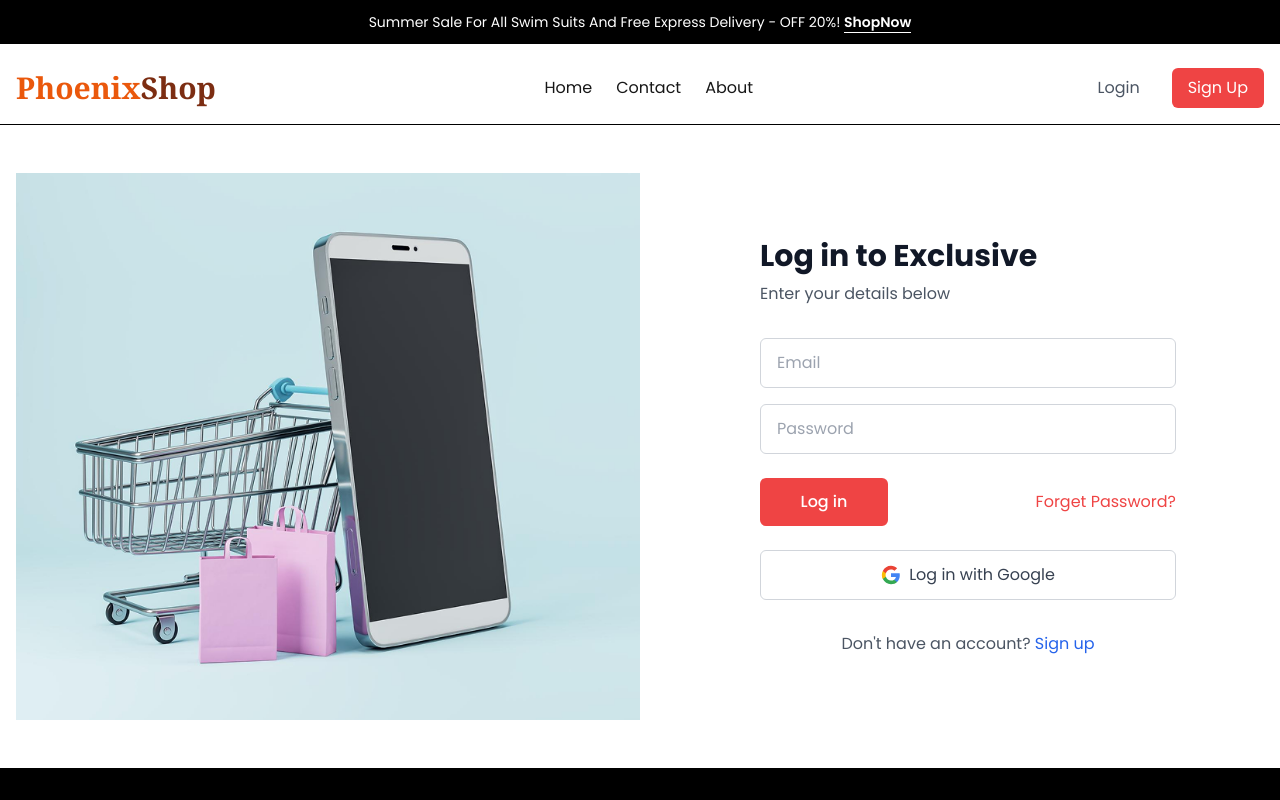
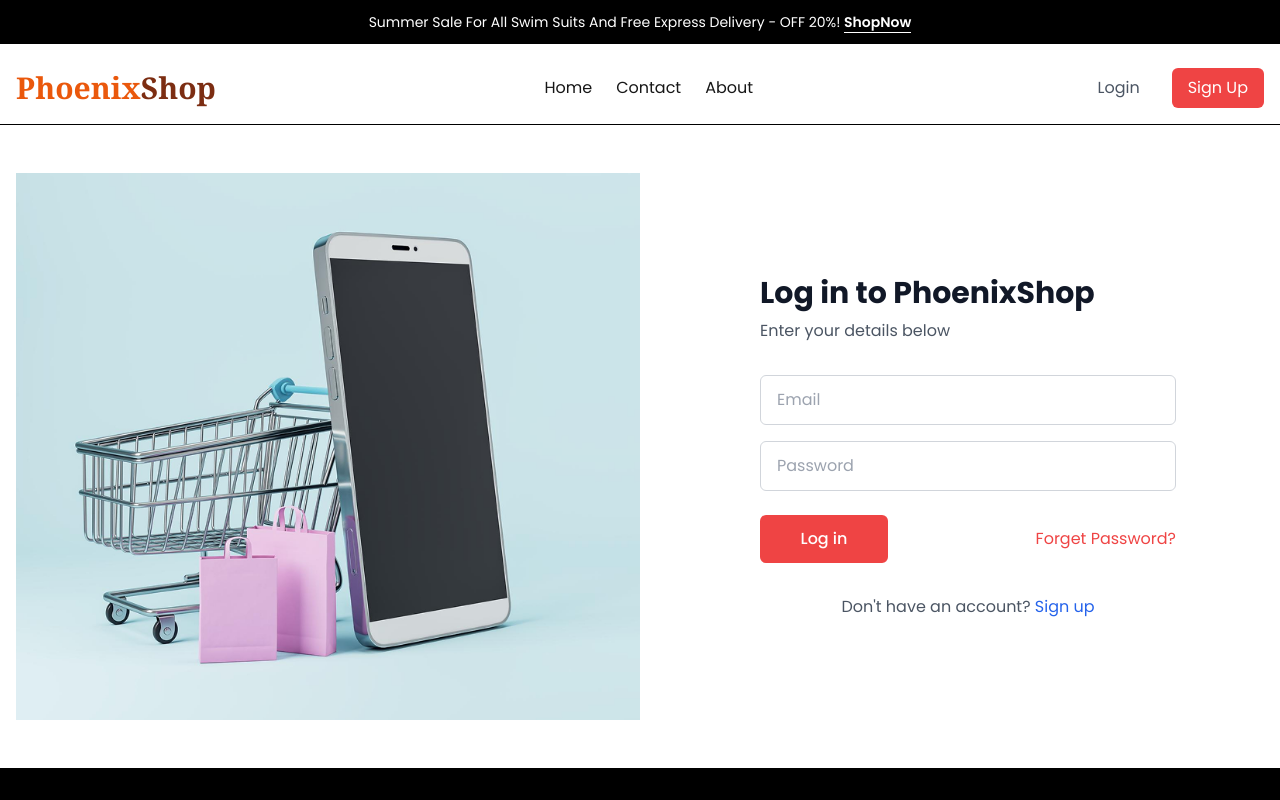
Before and after one commit to mrphoenixUz/e-commerce, a Next.js app: page /login in a window 1280 px wide. Shown: the top 800 px of the page. Built offline with nearby package versions, Linux system fonts and the light colour scheme; no server answers.

Commit message:
login text changed

```diff
--- a/src/app/login/page.jsx
+++ b/src/app/login/page.jsx
@@ -48,7 +48,7 @@ const LoginPage = () => {
         {/* Right side - Form */}
         <div className="w-full md:w-1/2 max-w-md mx-auto space-y-8 p-4">
           <div className="text-center md:text-left">
-            <h1 className="text-3xl font-bold text-gray-900">Log in to Exclusive</h1>
+            <h1 className="text-3xl font-bold text-gray-900">Log in to PhoenixShop</h1>
             <p className="text-gray-600 mt-2">Enter your details below</p>
           </div>
           {error && (
@@ -94,7 +94,7 @@ const LoginPage = () => {
               </a>
             </div>
 
-            <button
+            {/* <button
               type="button"
               className="w-full py-3 px-4 bg-white border border-gray-300 rounded-md flex items-center justify-center space-x-2 hover:bg-gray-50 transition-colors"
             >
@@ -117,7 +117,7 @@ const LoginPage = () => {
                 />
               </svg>
               <span className="text-gray-700">Log in with Google</span>
-            </button>
+            </button> */}
           </form>
 
           <p className="text-center text-gray-600">
--- a/src/app/signup/page.jsx
+++ b/src/app/signup/page.jsx
@@ -103,7 +103,7 @@ const SignupPage = () => {
               {isLoading ? 'Creating Account...' : 'Create Account'}
             </button>
 
-            <button
+            {/* <button
               type="button"
               className="w-full py-3 px-4 bg-white border border-gray-300 rounded-md flex items-center justify-center space-x-2 hover:bg-gray-50 transition-colors"
             >
@@ -126,7 +126,7 @@ const SignupPage = () => {
                 />
               </svg>
               <span className="text-gray-700">Sign up with Google</span>
-            </button>
+            </button> */}
           </form>
 
           <p className="text-center text-gray-600">
```
